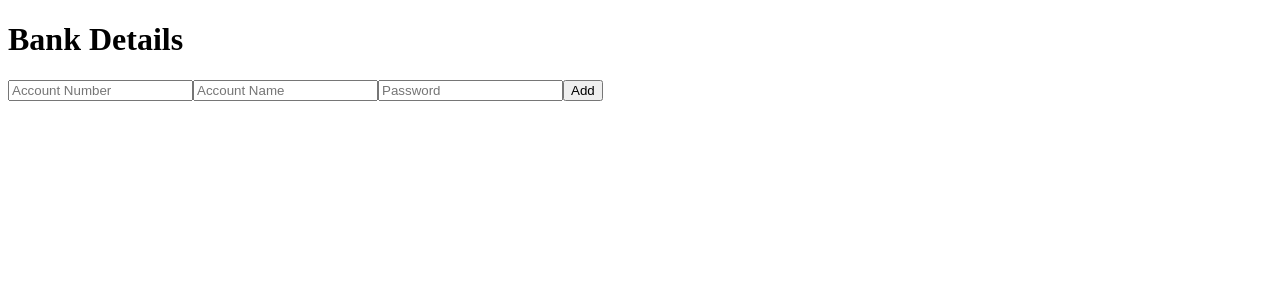
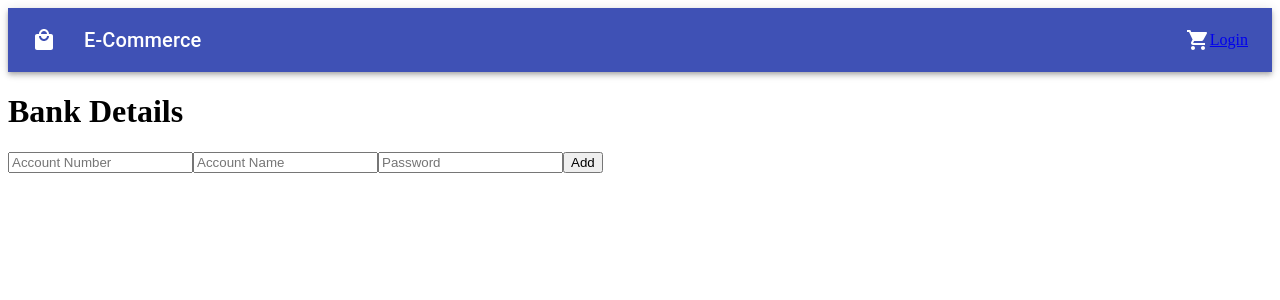
Before and after one commit to Mahmud-007/E-Commerce, a Next.js app in the folder frontend/: page /bank-detail in a window 1280 px wide. Shown: the top 300 px of the page. Built offline with nearby package versions, Linux system fonts and the light colour scheme.

Commit message:
add Layout to bank-detail

```diff
--- a/frontend/pages/bank-detail.tsx
+++ b/frontend/pages/bank-detail.tsx
@@ -2,6 +2,7 @@ import React, { useState, useEffect } from "react";
 import { NextPage } from "next";
 import axios from "axios";
 import { useRouter } from "next/router";
+import Layout from "../components/Layout";
 
 const BankDetail: NextPage = () => {
   const [acNumber, setacNumber] = useState("");
@@ -36,6 +37,7 @@ const BankDetail: NextPage = () => {
 
   return (
     <div>
+      <Layout title="Bank Detail"/>
       <h1>Bank Details</h1>
       <form onSubmit={submitHandler}>
         <input
```
